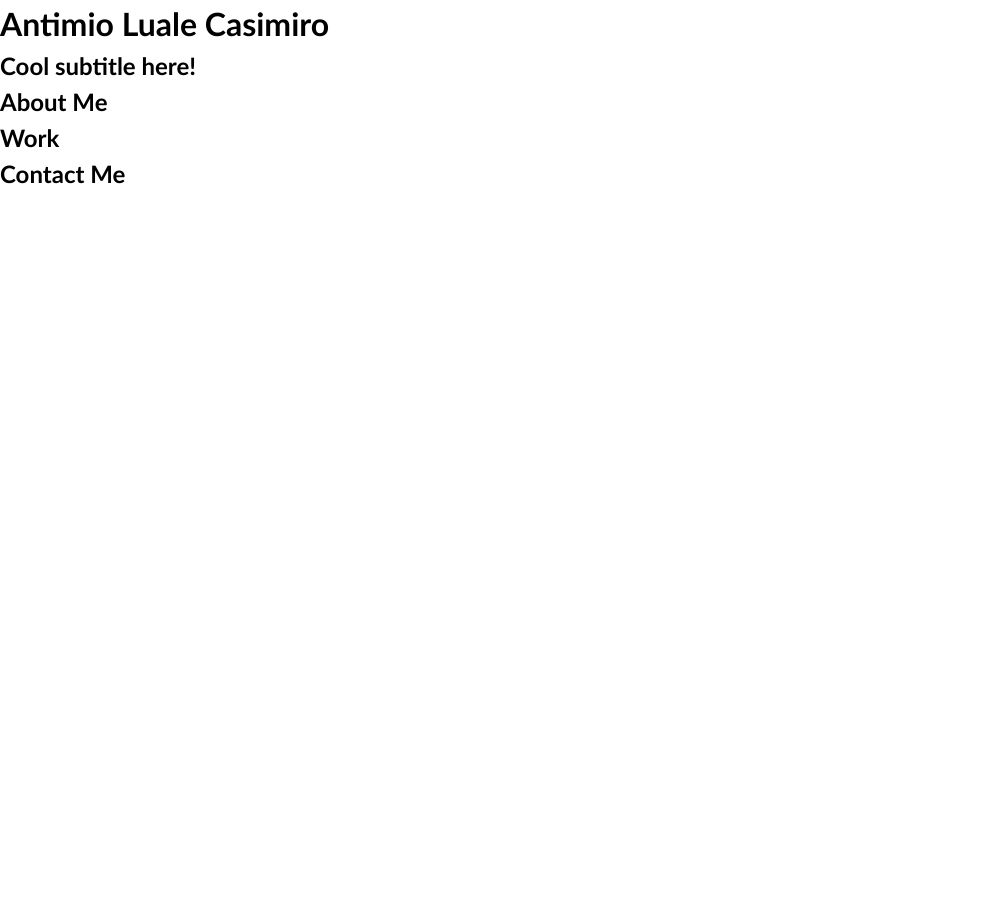
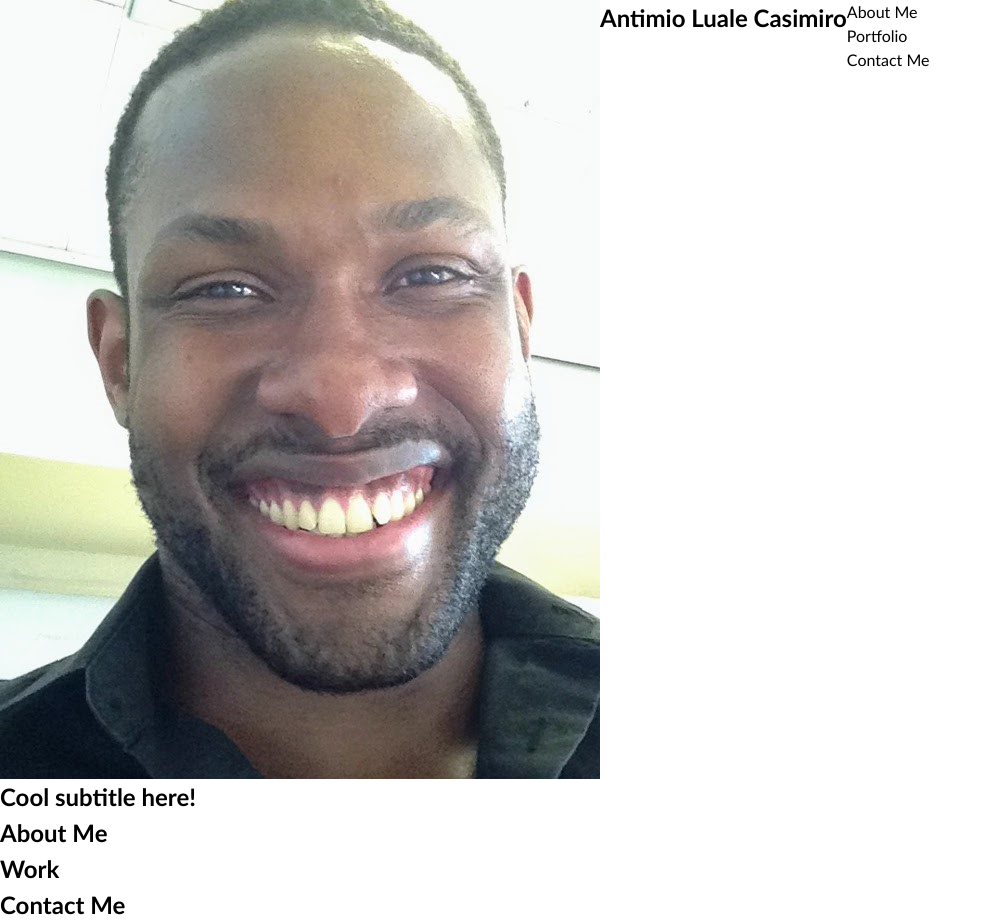
Before and after one commit to Antimio/Antimio-Casimiro-week-2-Responsiveness-challenge, a plain HTML site: page challenge/starter/index.html in a window 1280 px wide. Shown: the whole page, without its empty margins (0-992 px from the left). Before the commit the page ends 800 px from the top, so only its background shows below. Drawn offline with Linux system fonts and the light colour scheme.

Commit message:
Created the basic HTML for the navigation bar and made it's display flex with CSS

```diff
--- a/challenge/starter/css/style.css
+++ b/challenge/starter/css/style.css
@@ -21,3 +21,7 @@ h6 {
 p {
     margin: 0;
 }
+
+#navigationBar {
+    display: flex;
+}
--- a/challenge/starter/index.html
+++ b/challenge/starter/index.html
@@ -12,8 +12,14 @@
 <body>
     <!-- main logo / nav -->
     <header>
-        <h1>Antimio Luale Casimiro</h1>
-        <nav>
+        <nav id="navigationBar">
+            <img alt="Photo of Antimio Luale Casimiro" src="./images/Linkedin picture (2).JPG" />
+            <h1>Antimio Luale Casimiro</h1>
+            <div id="navItems">
+                <p>About Me</p>
+                <p>Portfolio</p>
+                <p>Contact Me</p>
+            </div>
         </nav>
     </header>
 
```
Also changed, not shown: challenge/starter/images/Linkedin picture (2).JPG (added), images/Linkedin picture (2).JPG (added).
